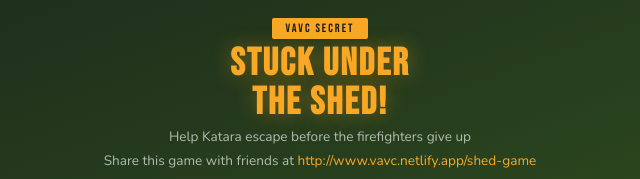
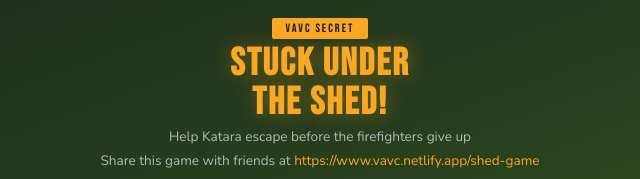
Before and after one commit to 404pandas/vavc-reptile-expo-2026, a website: page views/shed-game.html in a window 1280 px wide. Shown: the top 179 px of the page, 320-960 px from the left. Drawn offline with nearby package versions, Linux system fonts and the light colour scheme.

Commit message:
is it that easy?

```diff
--- a/views/shed-game.html
+++ b/views/shed-game.html
@@ -197,11 +197,11 @@
       <p>
         Share this game with friends at
         <a
-          href="http://www.vavc.netlify.app/shed-game"
+          href="https://www.vavc.netlify.app/shed-game"
           style="color: #f9a825; text-decoration: none"
           target="_blank"
         >
-          http://www.vavc.netlify.app/shed-game</a
+          https://www.vavc.netlify.app/shed-game</a
         >
       </p>
     </div>
```
